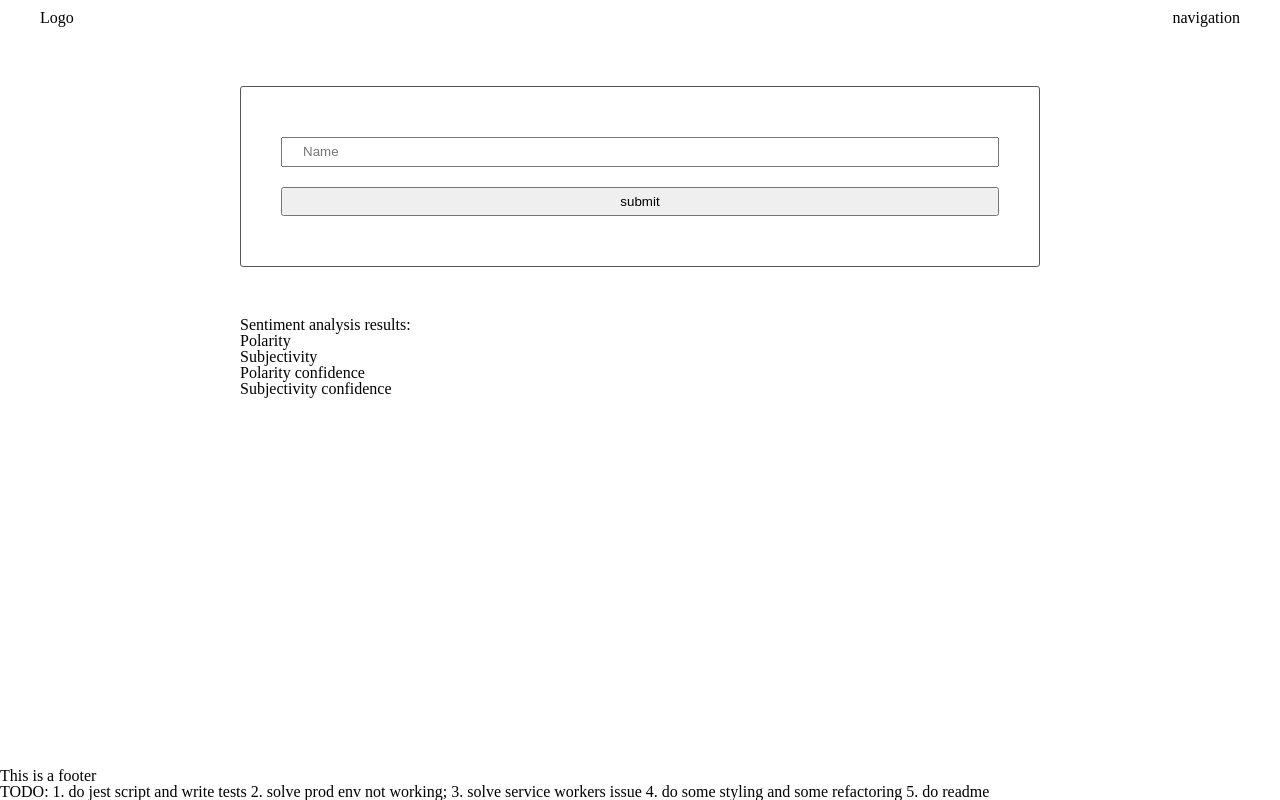
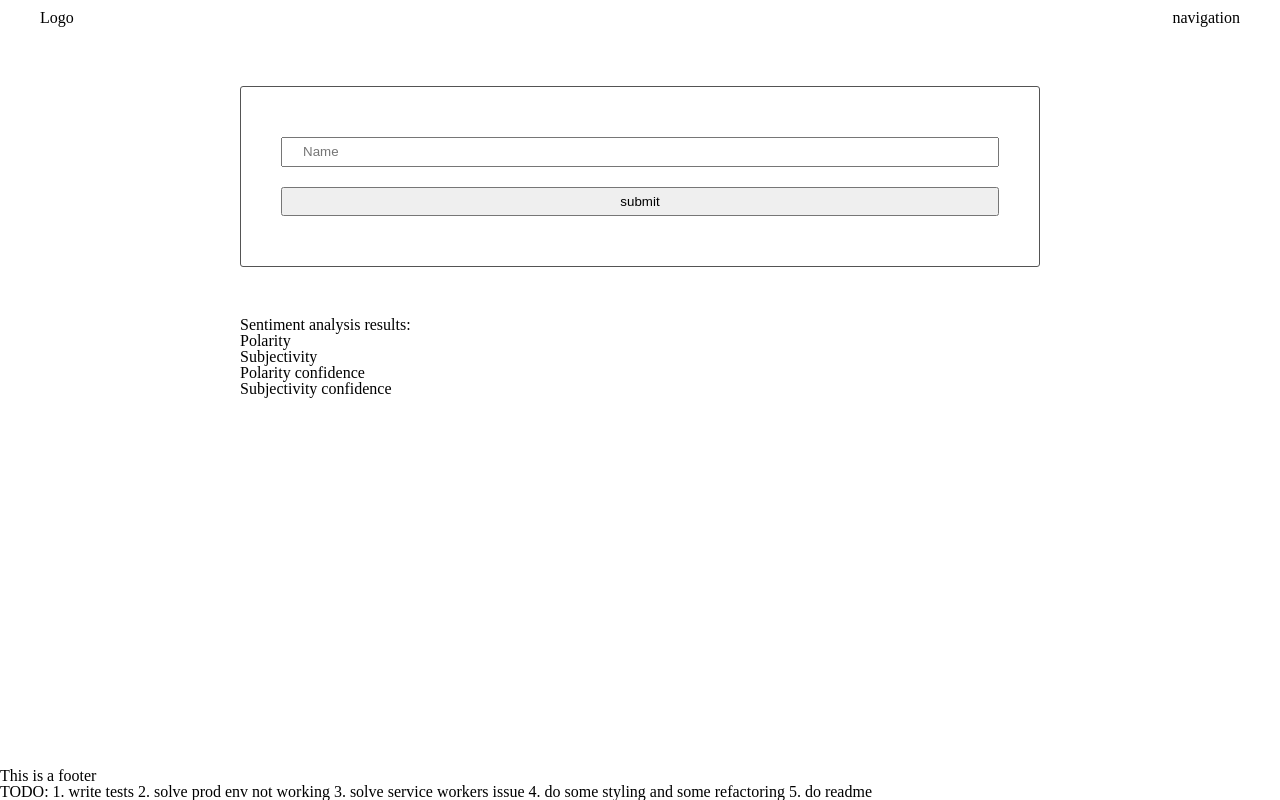
Before and after one commit to iuliabivolaru/evaluate-news-nlp, a website built with webpack: page src/client/views/index.html in a window 1280 px wide. Built offline with nearby package versions, Linux system fonts and the light colour scheme.

Commit message:
Rename js file

```diff
--- a/src/client/index.js
+++ b/src/client/index.js
@@ -1,4 +1,4 @@
-import { checkUrl } from './js/nameChecker';
+import { checkUrl } from './js/urlChecker';
 import { handleSubmit } from './js/formHandler';
 import './styles/resets.scss';
 import './styles/base.scss';
--- a/src/client/views/index.html
+++ b/src/client/views/index.html
@@ -51,8 +51,8 @@
     </script> -->
     <div>
         TODO:
-        1. do jest script and write tests
-        2. solve prod env not working;
+        1. write tests
+        2. solve prod env not working
         3. solve service workers issue
         4. do some styling and some refactoring
         5. do readme
```
Also changed, not shown: src/client/js/urlChecker.js (renamed from src/client/js/nameChecker.js).
